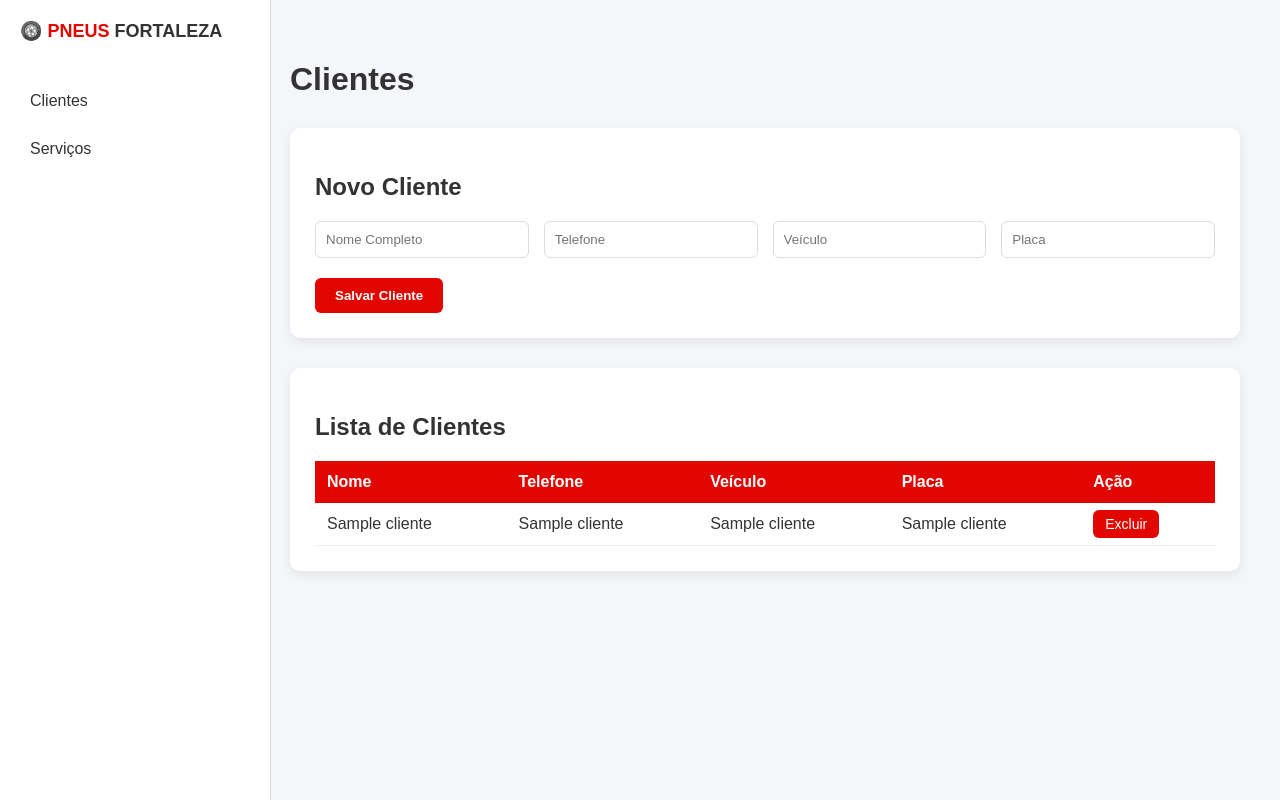
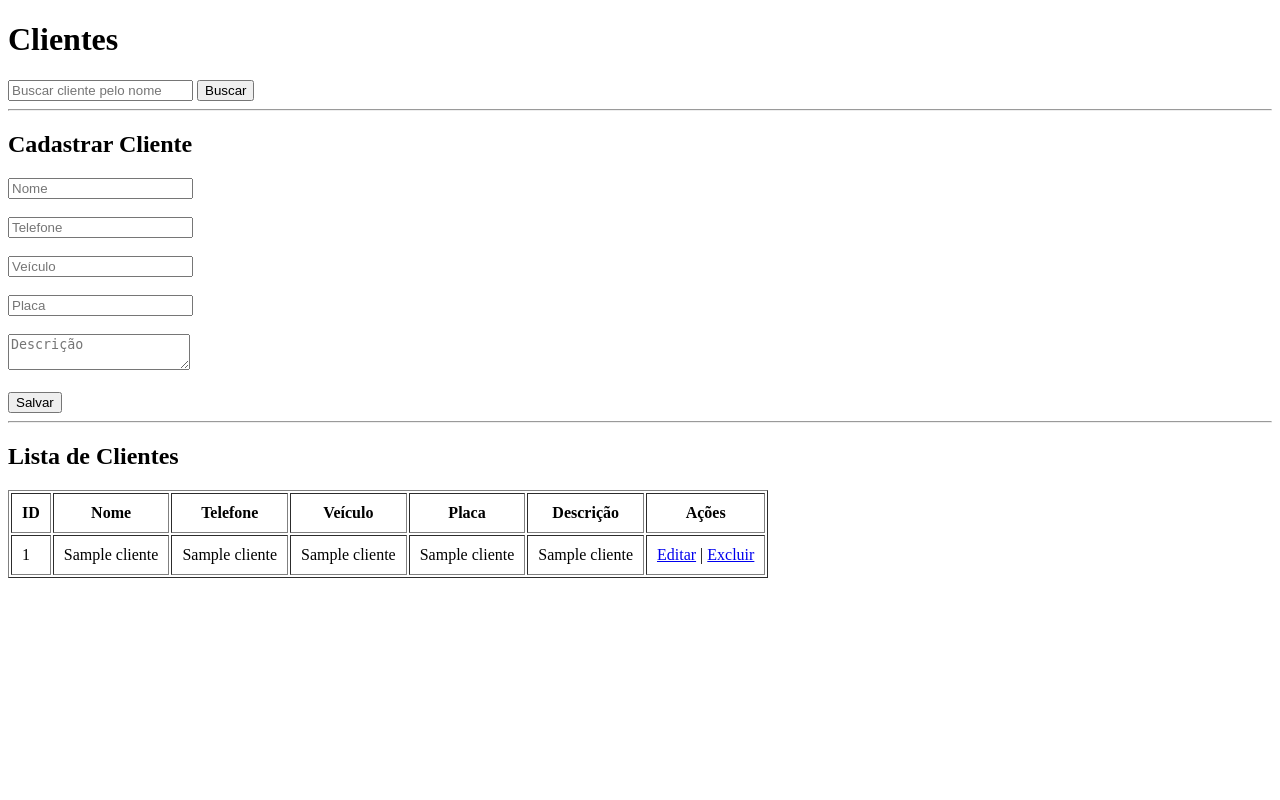
Before and after one commit to caiomero/pneus_fortaleza, a Flask app: page /clientes in a window 1280 px wide. Run offline with Flask 3, Linux system fonts and the light colour scheme; a database or web service that is not in the repository returns one stand-in record (values such as "Sample title"); some libraries are stand-ins or nearby versions.

Commit message:
Update clientes.html

```diff
--- a/templates/clientes.html
+++ b/templates/clientes.html
@@ -1,62 +1,63 @@
-{% extends "base.html" %}
-{% block content %}
+<!DOCTYPE html>
+<html>
+<head>
+    <title>Clientes - Borracharia</title>
+</head>
+<body>
 
-<h1 class="page-title">Clientes</h1>
+<h1>Clientes</h1>
 
-<div class="card">
-    <h2>Novo Cliente</h2>
+<!-- BUSCA -->
+<form method="GET" action="/clientes">
+    <input type="text" name="busca" placeholder="Buscar cliente pelo nome">
+    <button type="submit">Buscar</button>
+</form>
 
-    <form action="/add_cliente" method="POST">
-        <div class="form-grid">
-            <input type="text" name="nome" placeholder="Nome Completo" required>
-            <input type="text" name="telefone" placeholder="Telefone">
-            <input type="text" name="veiculo" placeholder="Veículo">
-            <input type="text" name="placa" placeholder="Placa">
-        </div>
+<hr>
 
-        <button type="submit" class="btn-primary">
-            Salvar Cliente
-        </button>
+<!-- FORMULÁRIO CADASTRO -->
+<h2>Cadastrar Cliente</h2>
+
+<form method="POST" action="/add_cliente">
+    <input type="text" name="nome" placeholder="Nome" required><br><br>
+    <input type="text" name="telefone" placeholder="Telefone"><br><br>
+    <input type="text" name="veiculo" placeholder="Veículo"><br><br>
+    <input type="text" name="placa" placeholder="Placa"><br><br>
+    <textarea name="descricao" placeholder="Descrição"></textarea><br><br>
+    <button type="submit">Salvar</button>
 </form>
-</div>
 
-<div class="card">
+<hr>
+
+<!-- LISTA DE CLIENTES -->
 <h2>Lista de Clientes</h2>
 
-    <table>
-        <thead>
+<table border="1" cellpadding="10">
     <tr>
+        <th>ID</th>
         <th>Nome</th>
         <th>Telefone</th>
         <th>Veículo</th>
         <th>Placa</th>
-                <th>Ação</th>
+        <th>Descrição</th>
+        <th>Ações</th>
     </tr>
-        </thead>
-        <tbody>
+
     {% for cliente in clientes %}
     <tr>
+        <td>{{ cliente[0] }}</td>
         <td>{{ cliente[1] }}</td>
         <td>{{ cliente[2] }}</td>
         <td>{{ cliente[3] }}</td>
         <td>{{ cliente[4] }}</td>
+        <td>{{ cliente[5] }}</td>
         <td>
-                    <a href="/delete/{{ cliente[0] }}"
-                       class="btn-delete"
-                       onclick="return confirm('Excluir cliente?')">
-                       Excluir
-                    </a>
-                </td>
-            </tr>
-            {% else %}
-            <tr>
-                <td colspan="5" class="empty">
-                    Nenhum cliente cadastrado.
+            <a href="/editar/{{ cliente[0] }}">Editar</a> |
+            <a href="/delete/{{ cliente[0] }}">Excluir</a>
         </td>
     </tr>
     {% endfor %}
-        </tbody>
 </table>
-</div>
 
-{% endblock %}
+</body>
+</html>
```
Lines whose indentation alone changed are shown as unchanged.
